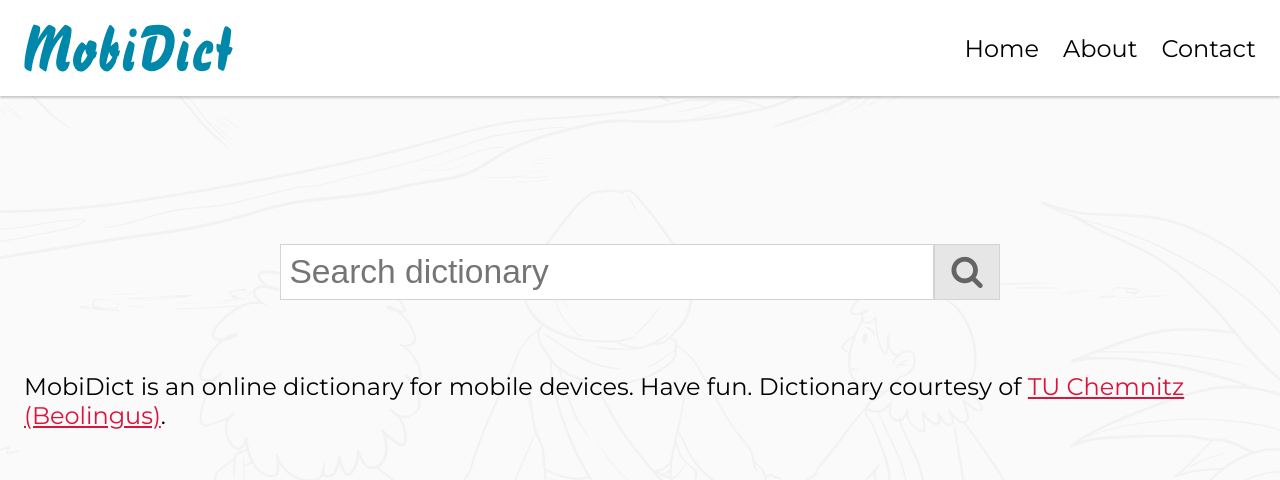
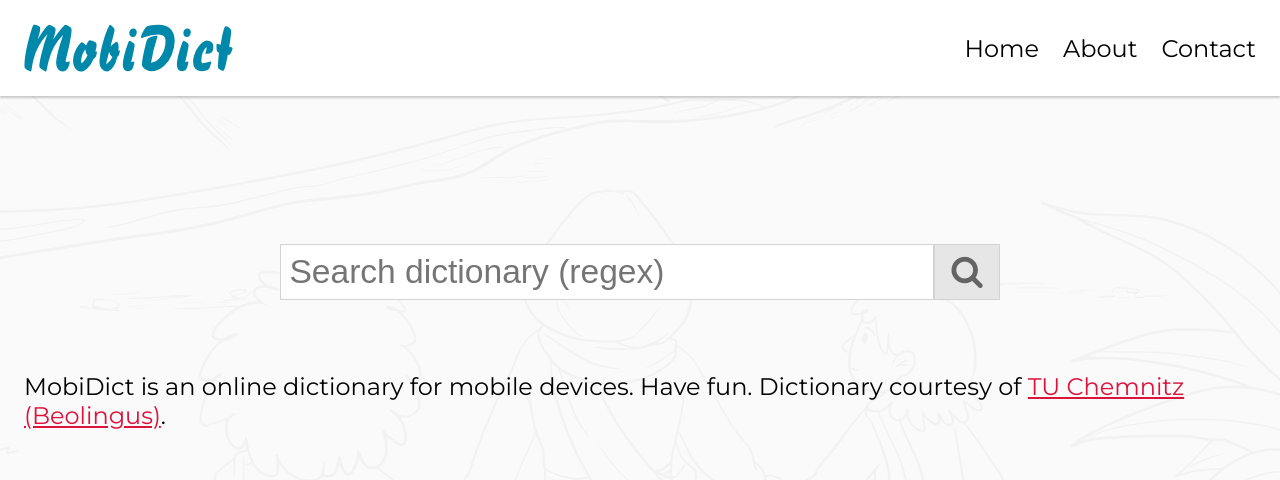
Before and after one commit to DennisSchulmeister/whb-web-mobidict, a website: page static/index.html in a window 1280 px wide. Shown: the top 480 px of the page. Drawn offline with Linux system fonts and the light colour scheme.

Commit message:
Make clear, that the dictionary can be search with regex

```diff
--- a/static/index.html
+++ b/static/index.html
@@ -92,7 +92,7 @@
         <!-- ========== -->
         <main id="page-home" class="hidden">
             <div class="searchbar">
-                <input class="search-query" placeholder="Search dictionary" />
+                <input class="search-query" placeholder="Search dictionary (regex)" />
                 <button class="search-button icon-search"></button>
             </div>
 
@@ -109,7 +109,7 @@
         <!-- =========== -->
         <main id="page-query" class="hidden">
             <div class="searchbar">
-                <input class="search-query" placeholder="Search dictionary" />
+                <input class="search-query" placeholder="Search dictionary (regex)" />
                 <button class="search-button icon-search"></button>
             </div>
 
```
